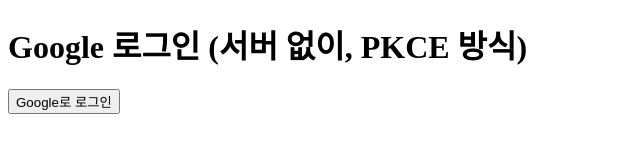
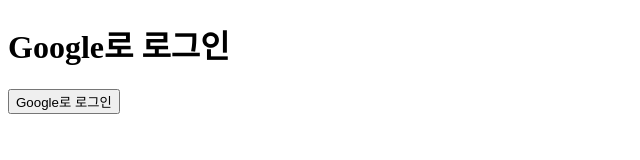
Before and after one commit to Is-This-Merge/SAMSAM, a plain HTML site: page public/login.html in a window 1280 px wide. Shown: the whole page, without its empty margins (0-640 px from the left). Drawn offline with Linux system fonts and the light colour scheme.

Commit message:
Google Login Modf
Google Login Modf

```diff
--- a/public/login.html
+++ b/public/login.html
@@ -2,10 +2,10 @@
 <html lang="ko">
 <head>
   <meta charset="UTF-8" />
-  <title>Google Login (PKCE, No Backend)</title>
+  <title>Google Login</title>
 </head>
 <body>
-  <h1>Google 로그인 (서버 없이, PKCE 방식)</h1>
+  <h1>Google로 로그인</h1>
   <button id="login">Google로 로그인</button>
   <pre id="result"></pre>
 
```
